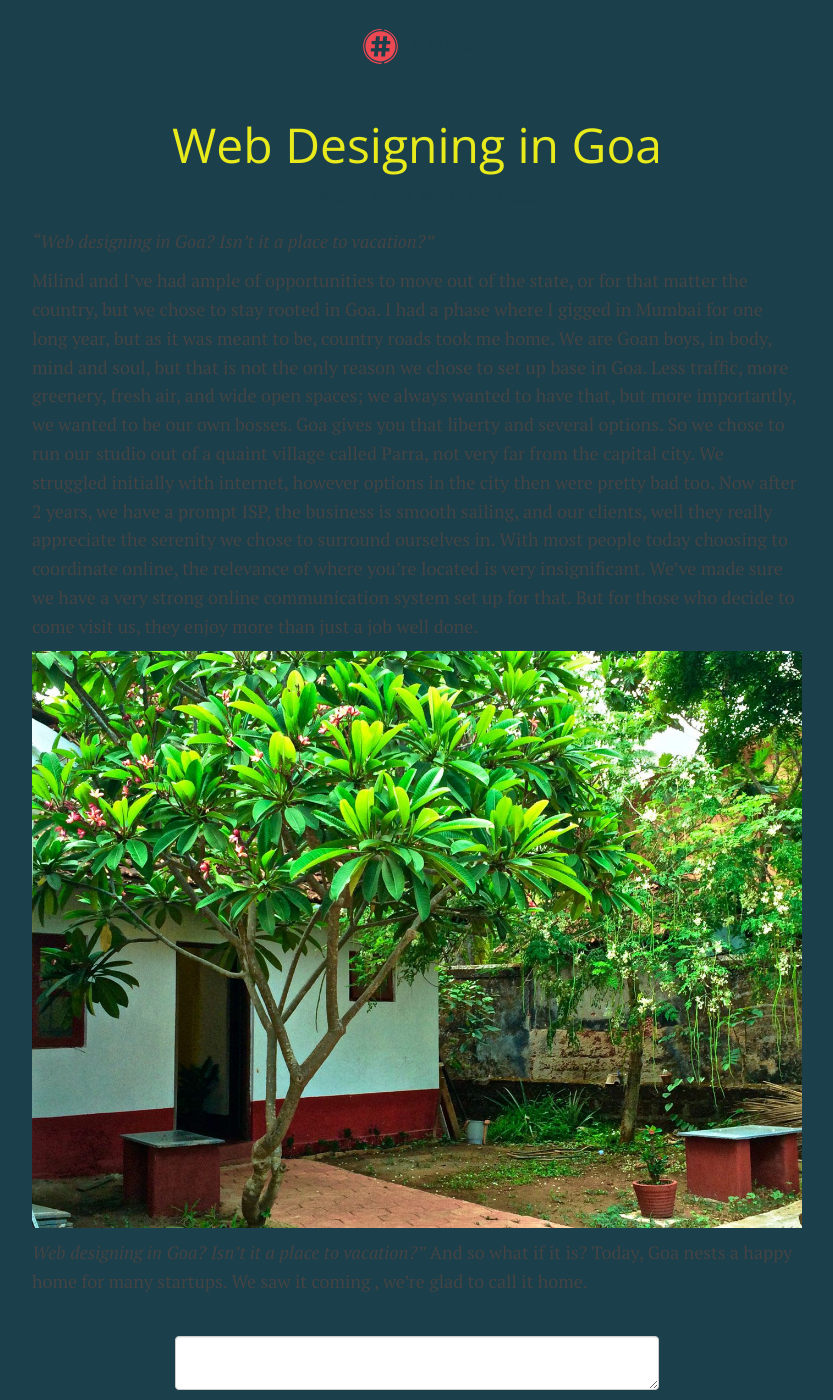
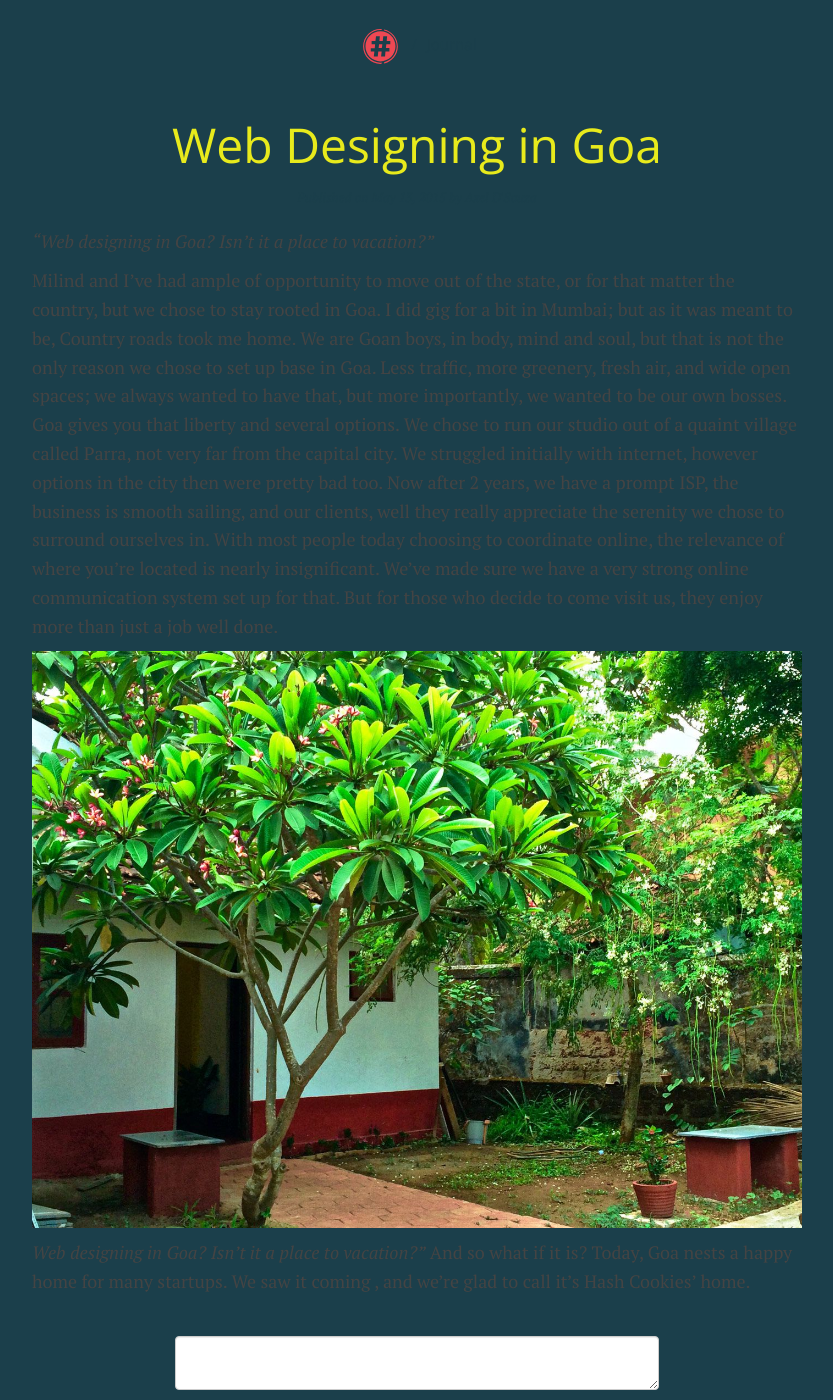
Before and after one commit to HashCookies/hashcookies.github.io, a Jekyll site: the page built from _posts/2015-5-13-web-designing-in-goa.markdown, in a window 1280 px wide and 1400 px high. Shown: the whole window, without its empty margins (223-1056 px from the left). Built offline with Jekyll 4.4.1, drawn with Linux system fonts in a browser that asks for light colours; nearby versions of some CDN libraries; comment, search, counter and statistics services are not loaded.

Commit message:
Editing web designing in goa post

```diff
--- a/_posts/2015-5-13-web-designing-in-goa.markdown
+++ b/_posts/2015-5-13-web-designing-in-goa.markdown
@@ -9,8 +9,10 @@ author: "Axel D'Souza"
 
 *"Web designing in Goa? Isn’t it a place to vacation?”*
 
-Milind and I’ve had ample of opportunities to move out of the state, or for that matter the country, but we chose to stay rooted in Goa. I had a phase where I gigged in Mumbai for one long year, but as it was meant to be, country roads took me home. We are Goan boys, in body, mind and soul, but that is not the only reason we chose to set up base in Goa. Less traffic, more greenery, fresh air, and wide open spaces; we always wanted to have that, but more importantly, we wanted to be our own bosses. Goa gives you that liberty and several options. So we chose to run our studio out of a quaint village called Parra, not very far from the capital city. We struggled initially with internet, however options in the city then were pretty bad too. Now after 2 years, we have a prompt ISP, the business is smooth sailing, and our clients, well they really appreciate the serenity we chose to surround ourselves in. With most people today choosing to coordinate online, the relevance of where you’re located is very insignificant. We've made sure we have a very strong online communication system set up for that. But for those who decide to come visit us, they enjoy more than just a job well done.
+Milind and I’ve had ample of opportunity to move out of the state, or for that matter the country, but we chose to stay rooted in Goa. I did gig for a bit in Mumbai; but as it was meant to be, Country roads took me home. We are Goan boys, in body, mind and soul, but that is not the only reason we chose to set up base in Goa. Less traffic, more greenery, fresh air, and wide open spaces; we always wanted to have that, but more importantly, we wanted to be our own bosses. Goa gives you that liberty and several options. We chose to run our studio out of a quaint village called Parra, not very far from the capital city. We struggled initially with internet, however options in the city then were pretty bad too. Now after 2 years, we have a prompt ISP, the business is smooth sailing, and our clients, well they really appreciate the serenity we chose to surround ourselves in. With most people today choosing to coordinate online, the relevance of where you’re located is nearly insignificant. We've made sure we have a very strong online communication system set up for that. But for those who decide to come visit us, they enjoy more than just a job well done.
+
+
 
 ![Hash Cookies studio entrance]({{site.hashcooki.es/ }}/assets/images/hashcookies-studio-outside.jpg)
 
-*Web designing in Goa? Isn’t it a place to vacation?”* And so what if it is? Today, Goa nests a happy home for many startups. We saw it coming , we’re glad to call it home.
+*Web designing in Goa? Isn’t it a place to vacation?”* And so what if it is? Today, Goa nests a happy home for many startups. We saw it coming , and we’re glad to call it's Hash Cookies' home.
```
